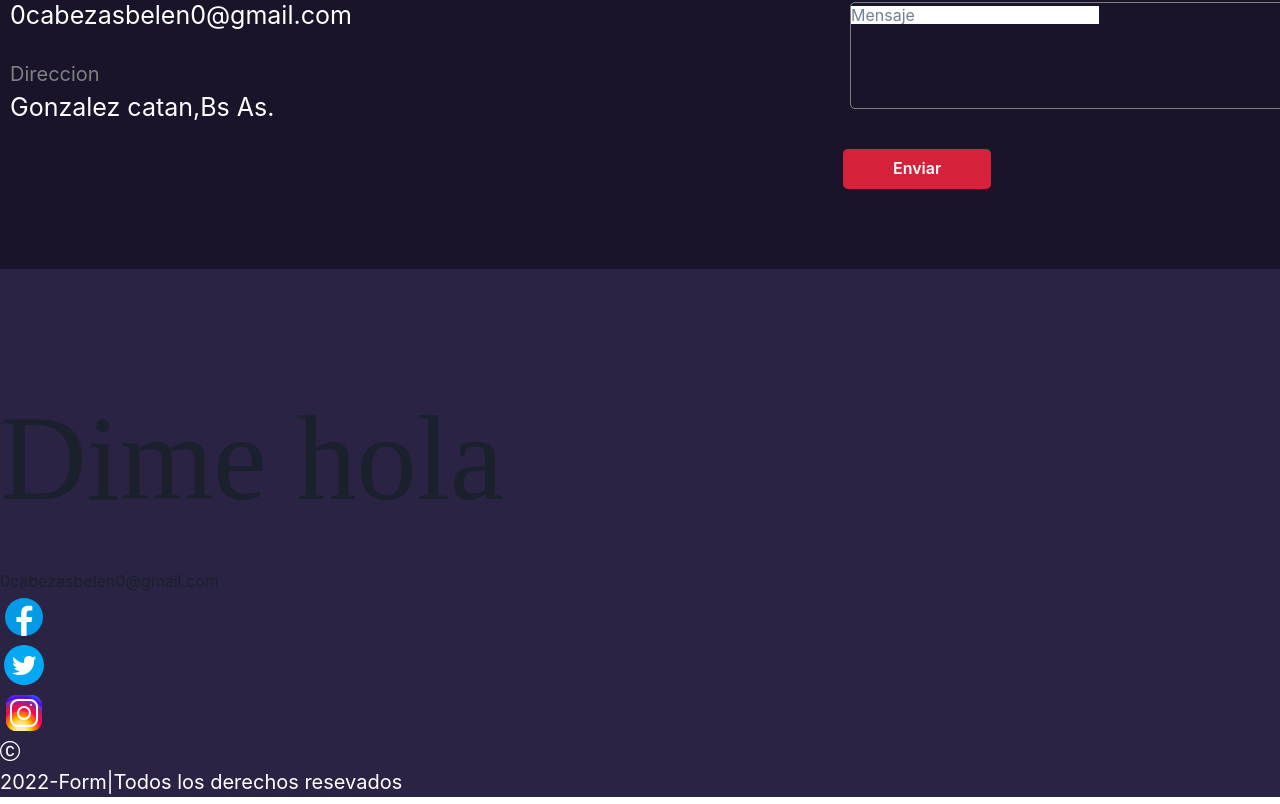
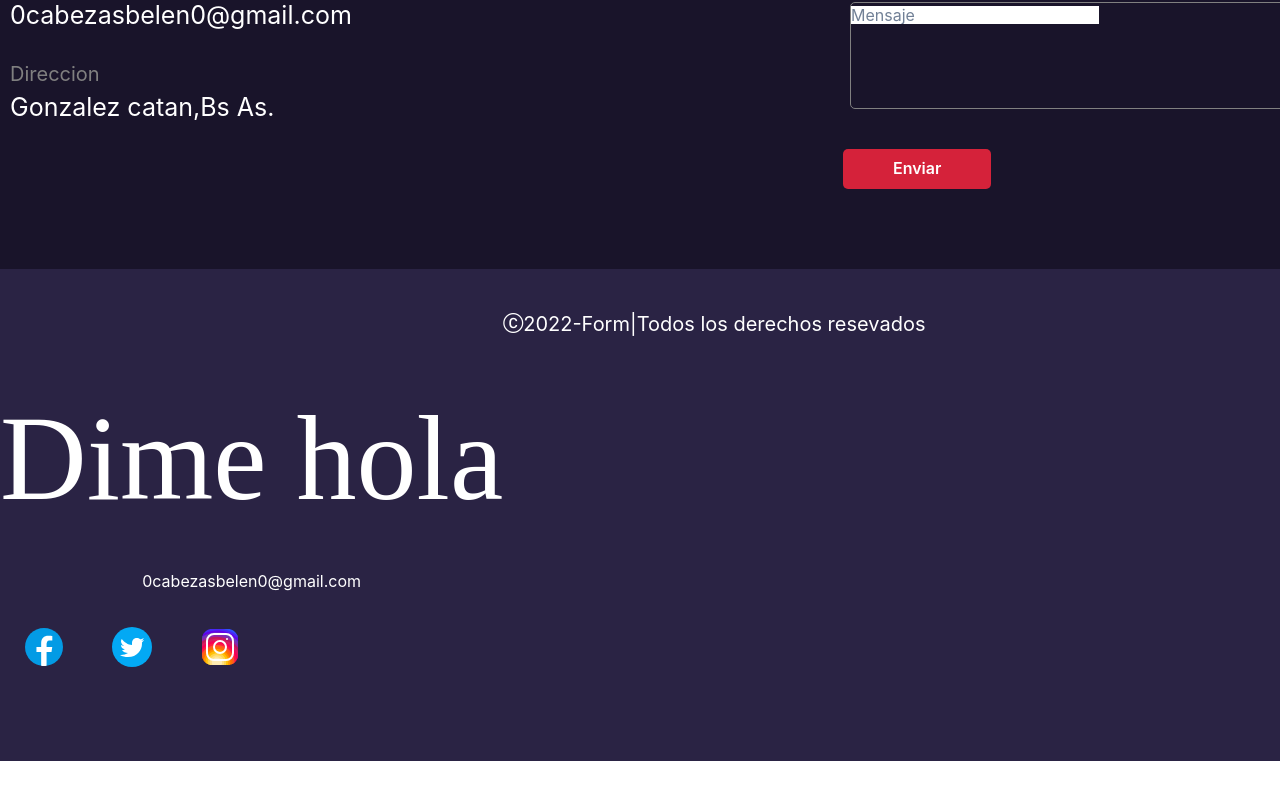
Before and after one commit to BelenCabezas/TpFinalReact, a React (Vite) app in the folder tpfinal/: page / in a window 1280 px wide. Shown: the part 5115-5919 px from the top of the page. After the commit the page ends 5876 px from the top, so only its background shows below. Built offline with nearby package versions, Linux system fonts and the light colour scheme; a web font is replaced by a local one.

Commit message:
casi terminado footer

```diff
--- a/tpfinal/src/Components/Footer/Footer.jsx
+++ b/tpfinal/src/Components/Footer/Footer.jsx
@@ -1,5 +1,6 @@
 import React from "react";
-import { Box, Flex, Text } from "@chakra-ui/react";
+import { Box, Flex,Link,Image,Divider,Center} from "@chakra-ui/react";
+
 import fbcolor from "../../assets/Iconos/fbcolor.svg";
 import twcolor from "../../assets/Iconos/twcolor.svg";
 import igcolor from "../../assets/Iconos/igcolor.svg";
@@ -7,36 +8,49 @@ import "@fontsource/dm-serif-display";
 
 const Footer = () => {
   return (
-    <Box as="Footer" bg="#2A2344">
+    <Flex as="Footer" bg="#2A2344"
+
+    >
       <Box
+
         as="Di-hola"
-        textAlign='center'
+
+
+      >
+        <Flex
+        justifyContent='center'
         color='white'
-      >
-        <Text
        fontSize="60px"
        fontFamily="dm-serif-display"
        pt="100px"
-       pb="20px"><h1>Dime hola</h1></Text>
-        <a href="mailto:0cabezasbelen0@gmail,com">
-          <p>0cabezasbelen0@gmail.com</p>
-        </a>
-        <Box as="IconFinal"
+       pb="20px"><h1>Dime hola</h1></Flex>
+
+
+<Link display='flex' justifyContent='center' color='white' href='mailto:0cabezasbelen0@gmail,com'>
+0cabezasbelen0@gmail.com
+  </Link>
+
+        <Flex as="IconFinal"
+
         pb='60px'>
           <a href="https://www.facebook.com/profile.php?id=100011000144769">
-            <img src={fbcolor} />
+            <Image p='30px 20px' src={fbcolor} />
           </a>
           <a href="https://x.com/be3elu">
-            <img src={twcolor} />
+            <Image
+            p='30px 20px' src={twcolor} />
           </a>
           <a href="https://ar.linkedin.com/">
-            <img src={igcolor} />
+            <Image p='30px 20px' src={igcolor} />
           </a>
+        </Flex>
+
         </Box>
 
-      </Box>
 
-      <Box
+
+      <Flex
+
         as="Copy"
         justifyContent="center"
         fontSize="20px"
@@ -46,8 +60,10 @@ const Footer = () => {
         {/*<!--Icono copy-->*/}
         <i class="bi bi-c-circle"></i>
         <p>2022-Form|Todos los derechos resevados</p>
-      </Box>
-    </Box>
+        </Flex>
+
+
+    </Flex>
   );
 };
 
```
